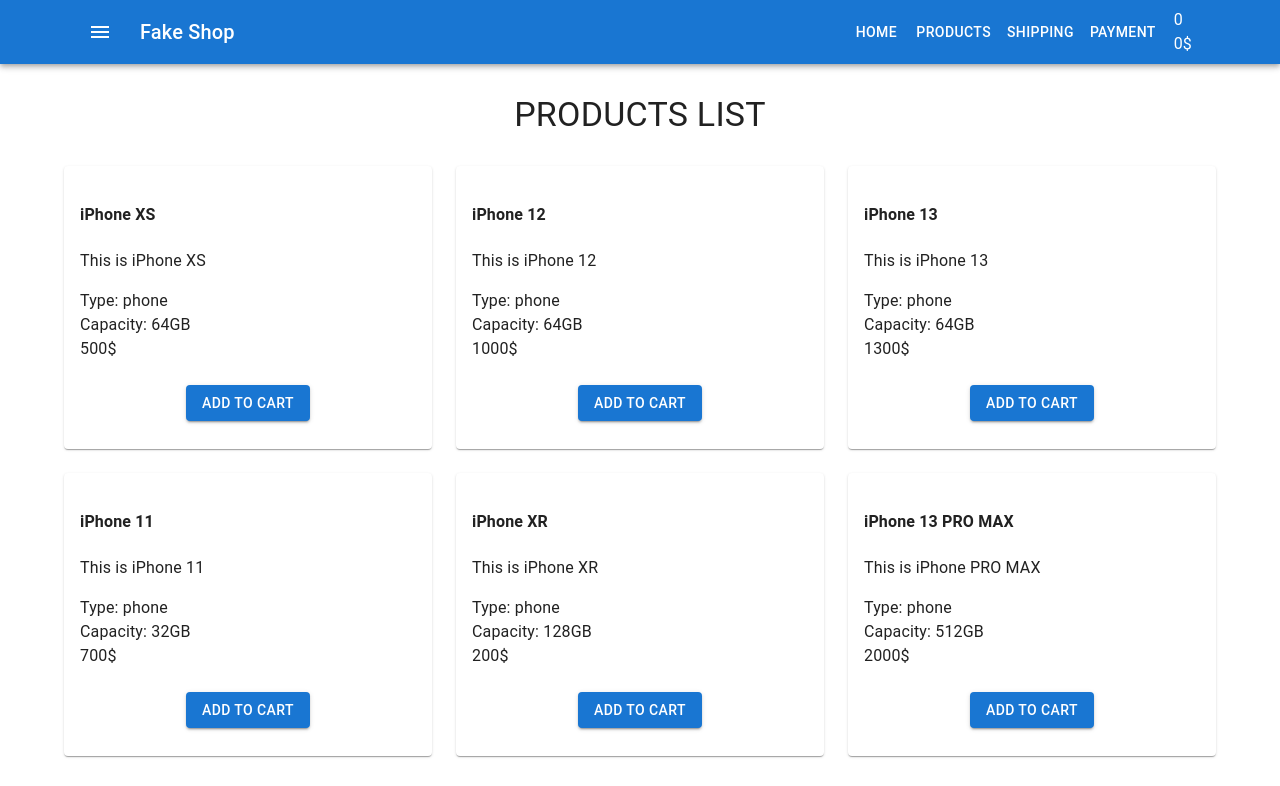
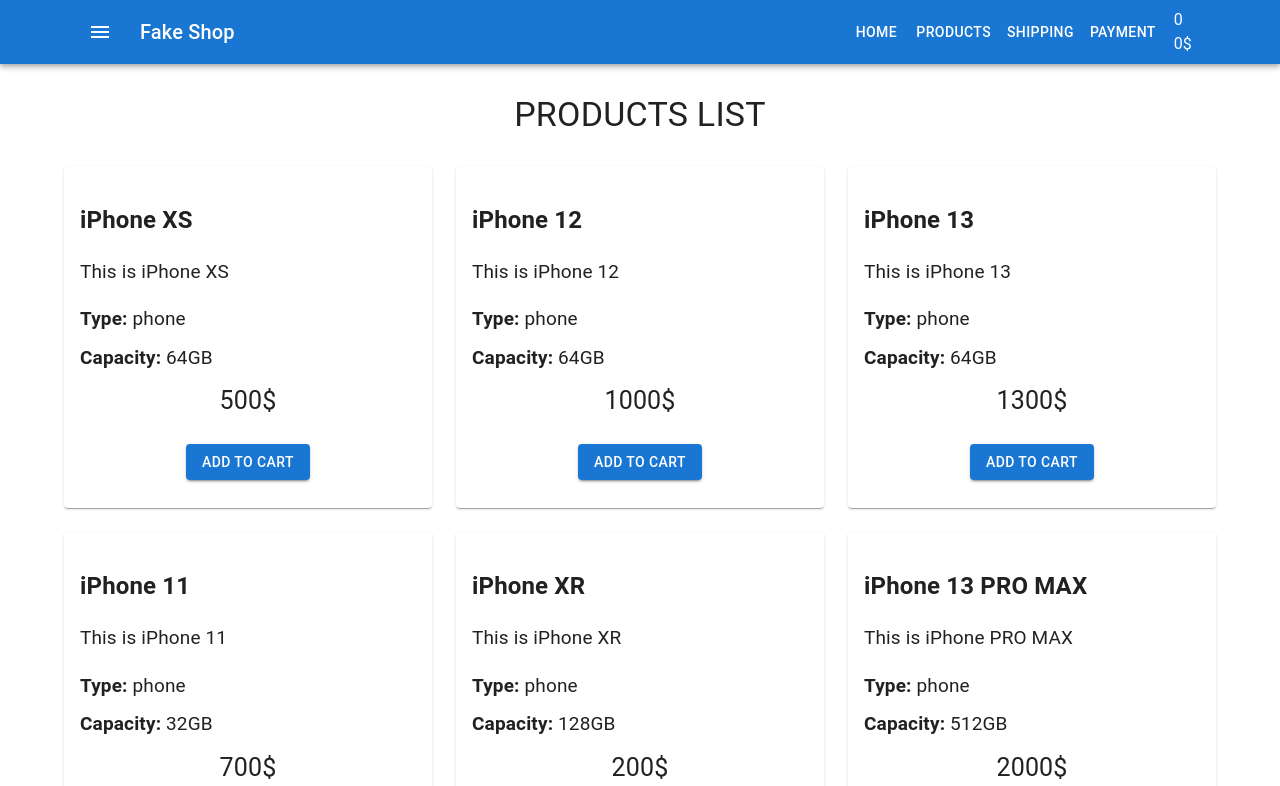
Before and after one commit to VladislavFuklev/FakeShop, a React (Create React App) app: page / in a window 1280 px wide. Shown: the top 786 px of the page. Built offline with nearby package versions, Linux system fonts and the light colour scheme.

Commit message:
добавил стиль товару

```diff
--- a/src/components/Products/ProductsListItem.js
+++ b/src/components/Products/ProductsListItem.js
@@ -13,11 +13,13 @@
         <>
             <Card>
                 <CardContent>
-                    <h4>{name}</h4>
-                    <p>{description}</p>
-                    <div>Type: {type}</div>
-                    <div>Capacity: {capacity}GB</div>
-                    <div>{price}$</div>
+                    <h2>{name}</h2>
+                    <p className='product-descr'>{description}</p>
+                    <div className="product-feautures"><span>Type:</span> {type}</div>
+                    <div className="product-feautures">
+                        <span>Capacity:</span> {capacity}GB
+                    </div>
+                    <div className="product-price">{price}$</div>
                 </CardContent>
                 <CardActions className="add-to-cart-block">
                     <Button variant="contained">Add to cart</Button>
--- a/src/components/Products/ProductsListItem.scss
+++ b/src/components/Products/ProductsListItem.scss
@@ -2,3 +2,20 @@
     justify-content: center;
     margin-bottom: 20px;
 }
+
+.product-price{
+    text-align: center;
+    font-size: 25px;
+}
+
+.product-feautures{
+    margin-bottom: 10px;
+    font-size: 19px;
+    span {
+        font-weight: bold;
+    }
+}
+
+.product-descr{
+    font-size: 19px;
+}
```
